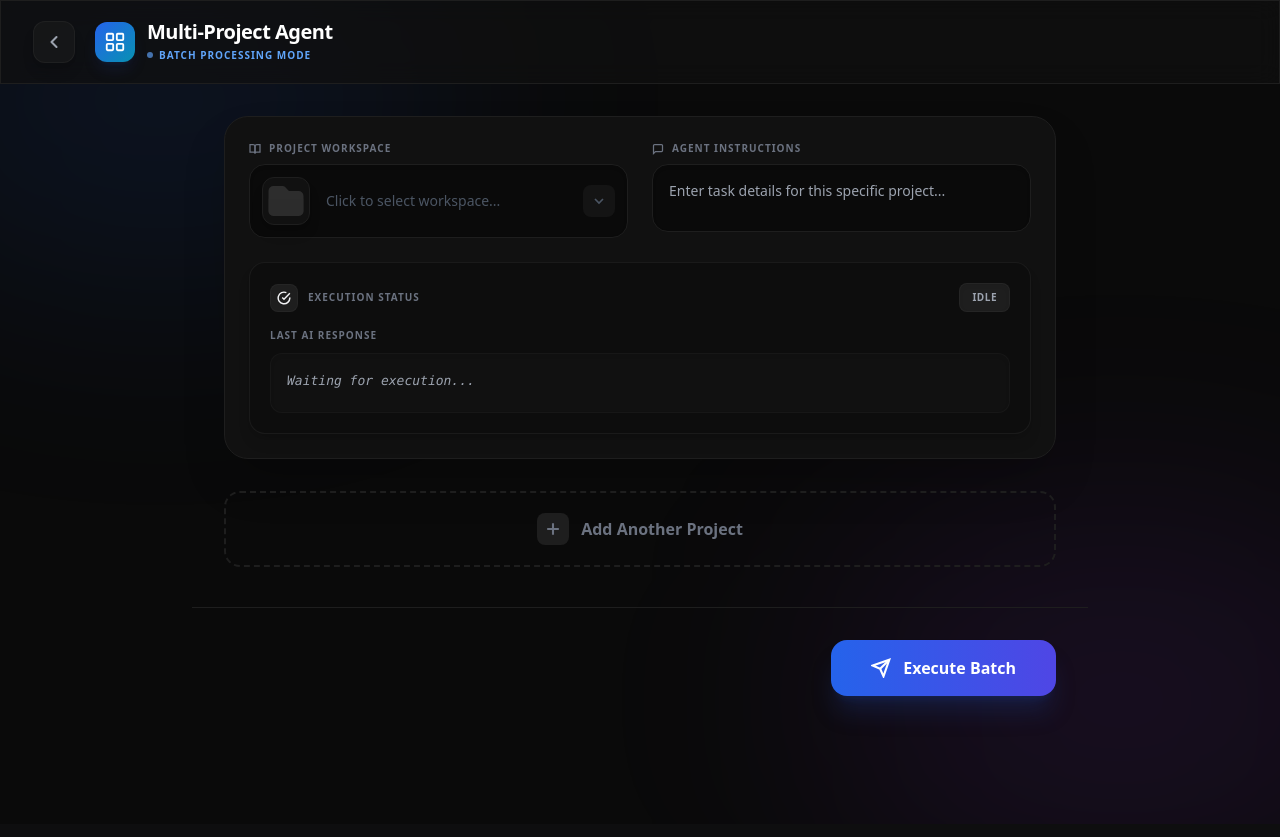
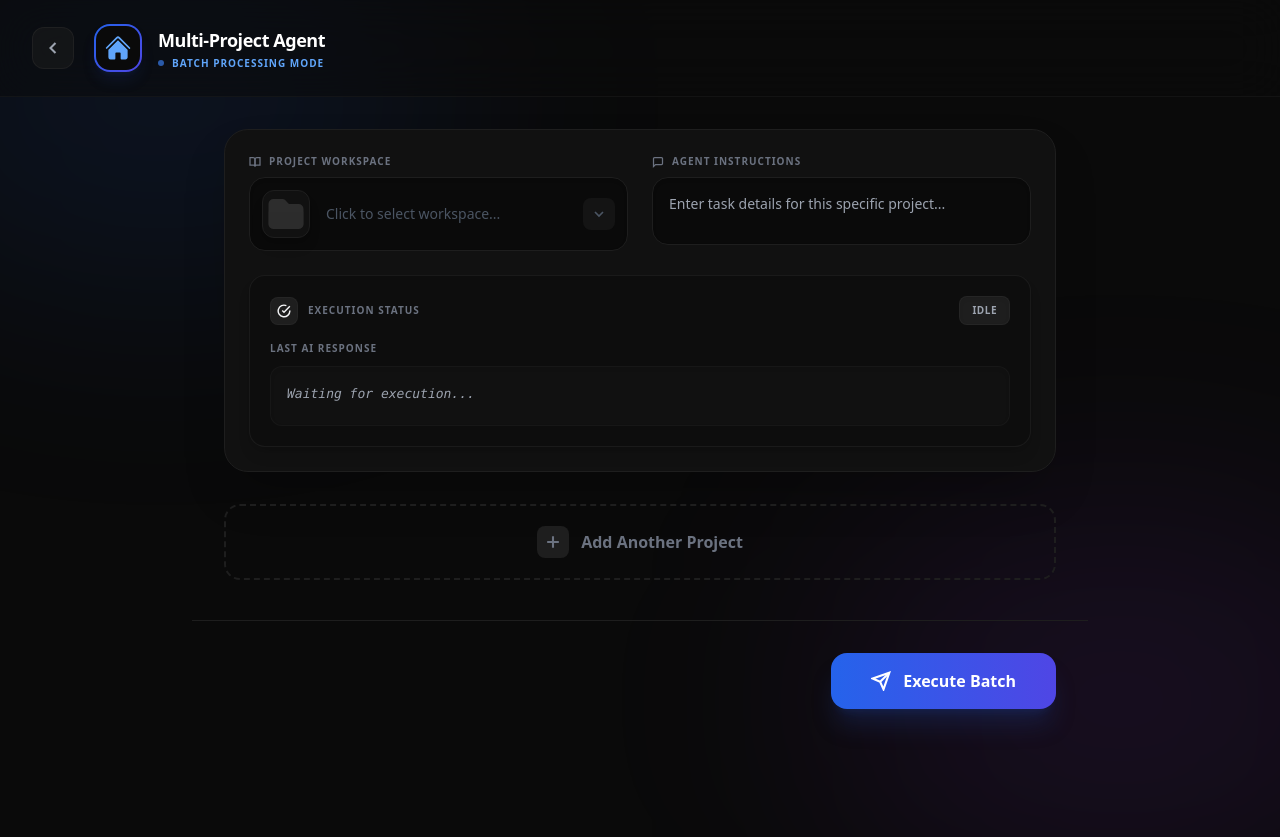
Before and after one commit to AMAMazing/cline-x, a Flask app: page /multi_project in a window 1280 px wide. Before the commit the page ends 782 px from the top, so only its background shows below. Run offline with Flask 3, Linux system fonts and the light colour scheme; some libraries are stand-ins or nearby versions.

Commit message:
Standardized header and icon components, fix broken implementations

```diff
--- a/main.py
+++ b/main.py
@@ -440,7 +440,7 @@
             return jsonify({'success': False, 'error': 'Invalid request'}), 400
 
         new_theme = data['theme'].lower()
-        if new_theme not in ['light', 'dark']:
+        if new_theme not in ['light', 'dark'] or not new_theme:
             return jsonify({'success': False, 'error': 'Invalid theme'}), 400
 
         current_theme = new_theme
@@ -591,7 +591,8 @@
     for p in visible_projects:
         projects_data.append({
             'path': p,
-            'name': os.path.basename(p)
+            'name': os.path.basename(p),
+            'has_icon': find_project_icon(p) is not None
         })
     return render_template('multi_project.html', projects=projects_data)
 
@@ -605,7 +606,18 @@
 @app.route('/chat')
 def chat():
     project_name = request.args.get('project', 'Project')
-    return render_template('chat.html', project_name=project_name)
+
+    all_projects = get_vscode_projects()
+    project_path = ""
+    project_has_icon = False
+
+    matched_proj = next((p for p in all_projects if os.path.basename(p) == project_name), None)
+    if matched_proj:
+        project_path = matched_proj
+        if find_project_icon(matched_proj):
+            project_has_icon = True
+
+    return render_template('chat.html', project_name=project_name, project_path=project_path, project_has_icon=project_has_icon)
 
 @app.route('/api/active')
 def api_active():
@@ -640,6 +652,11 @@
     project_path = request.args.get('path')
     if not project_path:
         return abort(404)
+
+    # Strip any cache-busting parameters if they accidentally got into the path
+    if '?' in project_path:
+        project_path = project_path.split('?')[0]
+
     icon_path = find_project_icon(project_path)
     if icon_path and os.path.exists(icon_path):
         return send_file(icon_path, mimetype='image/x-icon')
@@ -690,7 +707,15 @@
             windows = gw.getWindowsWithTitle(title_to_find)
             if windows:
                 win = windows[0]
-                project_name = win.title.replace(" - Visual Studio Code", "").strip()
+                # Improved project name extraction: VS Code title is typically "filename - projectname - Visual Studio Code"
+                # We want only the "projectname" part.
+                raw_title = win.title.replace(" - Visual Studio Code", "").strip()
+                if " - " in raw_title:
+                    parts = raw_title.split(" - ")
+                    # If it's "file - project", we take the last part.
+                    project_name = parts[-1].strip()
+                else:
+                    project_name = raw_title
 
                 force_bring_to_front(win._hWnd)
 
--- /dev/null
+++ b/templates/components/header.html
@@ -0,0 +1,41 @@
+<header class="relative z-20 flex items-center justify-between px-8 py-6 bg-[#0A0A0A]/50 backdrop-blur-xl border-b border-gray-800/50">
+    <div class="flex items-center gap-5">
+        {% if show_back_button %}
+        <a href="{{ back_url }}" class="p-2.5 rounded-xl bg-gray-800/50 hover:bg-gray-800 text-gray-400 hover:text-white transition-all border border-gray-700/50 group/back">
+            <svg xmlns="http://www.w3.org/2000/svg" width="20" height="20" viewBox="0 0 24 24" fill="none" stroke="currentColor" stroke-width="2.5" class="group-hover/back:-translate-x-0.5 transition-transform"><path d="m15 18-6-6 6-6"/></svg>
+        </a>
+        {% endif %}
+
+        <div class="flex items-center gap-4">
+            <div class="w-12 h-12 rounded-2xl bg-gradient-to-br {{ icon_gradient|default('from-blue-600 to-indigo-600') }} p-0.5 shadow-lg shadow-blue-900/20">
+                <div class="w-full h-full rounded-[14px] bg-[#0A0A0A] flex items-center justify-center overflow-hidden">
+                    {% if project_icon_url %}
+                        <img src="{{ project_icon_url }}" class="w-full h-full object-contain" alt="Project Icon">
+                    {% elif header_icon_svg %}
+                        {{ header_icon_svg|safe }}
+                    {% else %}
+                        <svg xmlns="http://www.w3.org/2000/svg" viewBox="0 0 24 24" fill="currentColor" class="w-7 h-7 text-blue-400">
+                            <path d="M11.47 3.84a.75.75 0 011.06 0l8.69 8.69a.75.75 0 101.06-1.06l-8.69-8.69a2.25 2.25 0 00-3.18 0l-8.69 8.69a.75.75 0 001.06 1.06l8.69-8.69z" />
+                            <path d="M12 5.432l8.159 8.159c.03.03.06.058.091.086v6.198c0 1.035-.84 1.875-1.875 1.875H15a.75.75 0 01-.75-.75v-4.5a.75.75 0 00-.75-.75h-3a.75.75 0 00-.75.75V21a.75.75 0 01-.75.75H5.625a1.875 1.875 0 01-1.875-1.875v-6.198a2.29 2.29 0 00.091-.086L12 5.432z" />
+                        </svg>
+                    {% endif %}
+                </div>
+            </div>
+            <div>
+                <h1 class="text-lg font-bold text-white tracking-tight">{{ header_title }}</h1>
+                <div class="flex items-center gap-2 mt-0.5">
+                    <span class="w-1.5 h-1.5 rounded-full {{ subtitle_bg|default('bg-blue-500') }} animate-pulse"></span>
+                    <span class="text-[10px] font-bold {{ subtitle_color|default('text-blue-400') }} uppercase tracking-widest">{{ header_subtitle }}</span>
+                </div>
+            </div>
+        </div>
+    </div>
+
+    {% if show_settings %}
+    <div class="flex items-center gap-3">
+        <button class="p-2.5 rounded-xl bg-gray-800/50 hover:bg-gray-800 text-gray-400 hover:text-white transition-all border border-gray-700/50 group">
+            <svg xmlns="http://www.w3.org/2000/svg" width="20" height="20" viewBox="0 0 24 24" fill="none" stroke="currentColor" stroke-width="2.5" class="group-hover:rotate-45 transition-transform"><path d="M12.22 2h-.44a2 2 0 0 0-2 2v.18a2 2 0 0 1-1 1.73l-.43.25a2 2 0 0 1-2 0l-.15-.08a2 2 0 0 0-2.73.73l-.22.38a2 2 0 0 0 .73 2.73l.15.1a2 2 0 0 1 1 1.72v.51a2 2 0 0 1-1 1.74l-.15.09a2 2 0 0 0-.73 2.73l.22.38a2 2 0 0 0 2.73.73l.15-.08a2 2 0 0 1 2 0l.43.25a2 2 0 0 1 1 1.73V20a2 2 0 0 0 2 2h.44a2 2 0 0 0 2-2v-.18a2 2 0 0 1 1-1.73l.43-.25a2 2 0 0 1 2 0l.15.08a2 2 0 0 0 2.73-.73l.22-.39a2 2 0 0 0-.73-2.73l-.15-.08a2 2 0 0 1-1-1.74v-.5a2 2 0 0 1 1-1.74l.15-.09a2 2 0 0 0 .73-2.73l-.22-.38a2 2 0 0 0-2.73-.73l-.15.08a2 2 0 0 1-2 0l-.43-.25a2 2 0 0 1-1-1.73V4a2 2 0 0 0-2-2z"/><circle cx="12" cy="12" r="3"/></svg>
+        </button>
+    </div>
+    {% endif %}
+</header>
--- /dev/null
+++ b/templates/components/icon.html
@@ -0,0 +1,18 @@
+{% macro render(has_icon, path, is_active=False, extra_classes="w-10 h-10") %}
+    {% if has_icon %}
+        <img class="{{ extra_classes }} object-contain transition-all duration-300" src="{{ url_for('get_icon', path=path) }}&t={{ range(1, 999999)|random }}" alt="Icon">
+    {% elif is_active %}
+        <div class="text-green-400">
+            <svg xmlns="http://www.w3.org/2000/svg" fill="none" viewBox="0 0 24 24" stroke-width="1.5" stroke="currentColor" class="{{ extra_classes }}">
+                <path stroke-linecap="round" stroke-linejoin="round" d="m3.75 13.5 10.5-11.25L12 10.5h8.25L9.75 21.75 12 13.5H3.75Z" />
+            </svg>
+        </div>
+    {% else %}
+        <div class="text-gray-600 group-hover:text-blue-400 transition-colors">
+            <svg xmlns="http://www.w3.org/2000/svg" viewBox="0 0 24 24" fill="currentColor" class="{{ extra_classes }}">
+                <path d="M19.5 21a3 3 0 0 0 3-3V9a3 3 0 0 0-3-3h-5.379a.75.75 0 0 1-.53-.22L11.47 3.66A2.25 2.25 0 0 0 9.879 3H4.5a3 3 0 0 0-3 3v12a3 3 0 0 0 3 3h15Z" />
+                <path fill-opacity="0.5" d="M1.5 10.5V18a3 3 0 0 0 3 3h15a3 3 0 0 0 3-3v-7.5H1.5Z" />
+            </svg>
+        </div>
+    {% endif %}
+{% endmacro %}
--- a/templates/multi_project.html
+++ b/templates/multi_project.html
@@ -39,31 +39,22 @@
     </style>
 </head>
 <body class="bg-[#0A0A0A] text-gray-100 min-h-screen font-sans selection:bg-blue-500/30">
+    {% from "components/icon.html" import render as render_icon %}
     <!-- Background Gradients -->
     <div class="fixed top-[-10%] left-[-10%] w-[45%] h-[45%] bg-blue-600/10 rounded-full blur-[120px] pointer-events-none z-0"></div>
     <div class="fixed bottom-[-10%] right-[-10%] w-[45%] h-[45%] bg-purple-600/10 rounded-full blur-[120px] pointer-events-none z-0"></div>
 
-    <header class="relative z-10 flex justify-between items-center px-8 py-5 border-b border-gray-800 glass sticky top-0">
-        <div class="flex items-center gap-5">
-            <a href="/" class="p-2.5 rounded-xl bg-gray-800/50 hover:bg-gray-700 text-gray-400 hover:text-white transition-all border border-gray-700/50 shadow-lg">
-                <svg xmlns="http://www.w3.org/2000/svg" width="20" height="20" viewBox="0 0 24 24" fill="none" stroke="currentColor" stroke-width="2.5" stroke-linecap="round" stroke-linejoin="round"><path d="m15 18-6-6 6-6"/></svg>
-            </a>
-            <div class="flex items-center gap-3">
-                <div class="w-10 h-10 bg-gradient-to-br from-blue-600 to-cyan-600 rounded-xl flex items-center justify-center shadow-lg shadow-blue-900/20 text-white">
-                    <svg xmlns="http://www.w3.org/2000/svg" width="22" height="22" viewBox="0 0 24 24" fill="none" stroke="currentColor" stroke-width="2" stroke-linecap="round" stroke-linejoin="round"><rect width="7" height="7" x="3" y="3" rx="1"/><rect width="7" height="7" x="14" y="3" rx="1"/><rect width="7" height="7" x="14" y="14" rx="1"/><rect width="7" height="7" x="3" y="14" rx="1"/></svg>
-                </div>
-                <div>
-                    <h1 class="text-xl font-bold tracking-tight text-white leading-none">Multi-Project Agent</h1>
-                    <p class="text-[10px] font-semibold text-blue-400 uppercase tracking-widest mt-1.5 flex items-center gap-1.5">
-                        <span class="w-1.5 h-1.5 rounded-full bg-blue-400 animate-pulse"></span>
-                        Batch Processing Mode
-                    </p>
-                </div>
-            </div>
-        </div>
-    </header>
+    {% with
+        header_title="Multi-Project Agent",
+        header_subtitle="Batch Processing Mode",
+        show_back_button=True,
+        back_url="/",
+        show_settings=False
+    %}
+        {% include 'components/header.html' %}
+    {% endwith %}
 
-    <main class="relative z-10 max-w-4xl mx-auto p-8 flex flex-col gap-8" id="project-list">
+    <main class="relative z-10 max-w-4xl mx-auto p-8 flex flex-col g-8" id="project-list">
         <!-- Project blocks go here -->
     </main>
 
@@ -118,16 +109,7 @@
                              data-has-icon="{{ 'true' if project.has_icon else 'false' }}"
                              onclick="handleModalSelection(this)">
 
-                            {% if project.has_icon %}
-                                <img class="w-10 h-10 object-contain" src="{{ url_for('get_icon', path=project.path) }}" alt="Icon">
-                            {% else %}
-                                <div class="text-gray-600 group-hover:text-blue-400 transition-colors">
-                                    <svg xmlns="http://www.w3.org/2000/svg" viewBox="0 0 24 24" fill="currentColor" class="w-10 h-10">
-                                        <path d="M19.5 21a3 3 0 0 0 3-3V9a3 3 0 0 0-3-3h-5.379a.75.75 0 0 1-.53-.22L11.47 3.66A2.25 2.25 0 0 0 9.879 3H4.5a3 3 0 0 0-3 3v12a3 3 0 0 0 3 3h15Z" />
-                                        <path fill-opacity="0.5" d="M1.5 10.5V18a3 3 0 0 0 3 3h15a3 3 0 0 0 3-3v-7.5H1.5Z" />
-                                    </svg>
-                                </div>
-                            {% endif %}
+                            {{ render_icon(project.has_icon, project.path, is_active=False) }}
 
                             <div class="text-xs font-bold text-gray-400 group-hover:text-white text-center line-clamp-2 transition-colors">
                                 {{ project.name }}
@@ -147,6 +129,8 @@
         let activeBlockId = null;
 
         const folderSvg = `<svg xmlns="http://www.w3.org/2000/svg" viewBox="0 0 24 24" fill="currentColor" class="w-10 h-10"><path d="M19.5 21a3 3 0 0 0 3-3V9a3 3 0 0 0-3-3h-5.379a.75.75 0 0 1-.53-.22L11.47 3.66A2.25 2.25 0 0 0 9.879 3H4.5a3 3 0 0 0-3 3v12a3 3 0 0 0 3 3h15Z" /><path fill-opacity="0.5" d="M1.5 10.5V18a3 3 0 0 0 3 3h15a3 3 0 0 0 3-3v-7.5H1.5Z" /></svg>`;
+
+        const activeLightningSvg = `<div class="text-green-400"><svg xmlns="http://www.w3.org/2000/svg" fill="none" viewBox="0 0 24 24" stroke-width="1.5" stroke="currentColor" class="w-10 h-10"><path stroke-linecap="round" stroke-linejoin="round" d="m3.75 13.5 10.5-11.25L12 10.5h8.25L9.75 21.75 12 13.5H3.75Z" /></svg></div>`;
 
         function openProjectModal(blockId) {
             activeBlockId = blockId;
@@ -194,7 +178,7 @@
                 placeholder.classList.add('hidden');
 
                 if (hasIcon) {
-                    iconDisplay.innerHTML = `<img src="/get_icon?path=${encodeURIComponent(path)}" class="w-10 h-10 object-contain">`;
+                    iconDisplay.innerHTML = `<img src="/get_icon?path=${encodeURIComponent(path)}&t=${new Date().getTime()}" class="w-10 h-10 object-contain">`;
                 } else {
                     iconDisplay.innerHTML = `<div class="text-gray-600">${folderSvg}</div>`;
                 }
```
Also changed, not shown: templates/chat.html (+27 -33 lines), templates/dashboard.html (+21 -33 lines).
